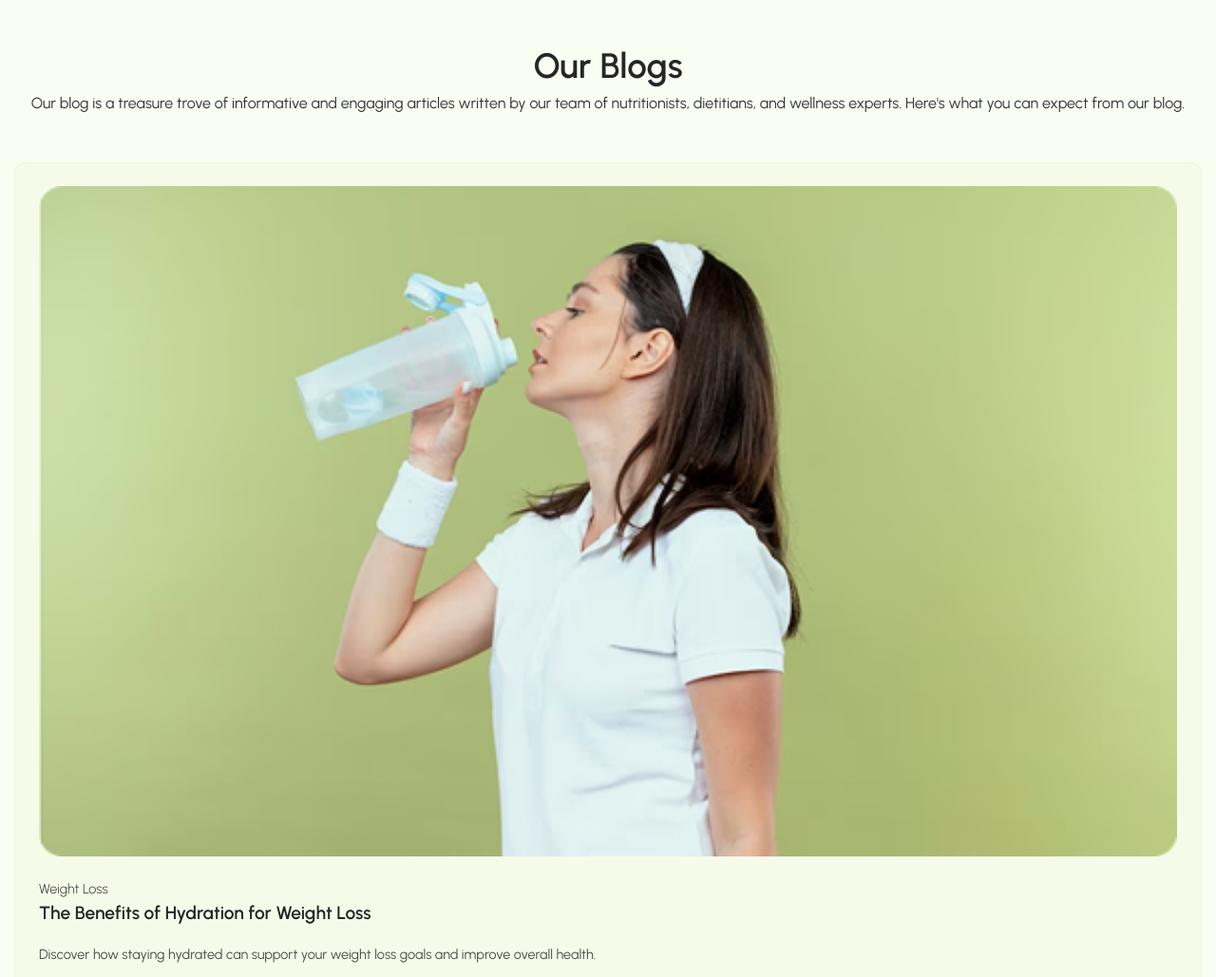
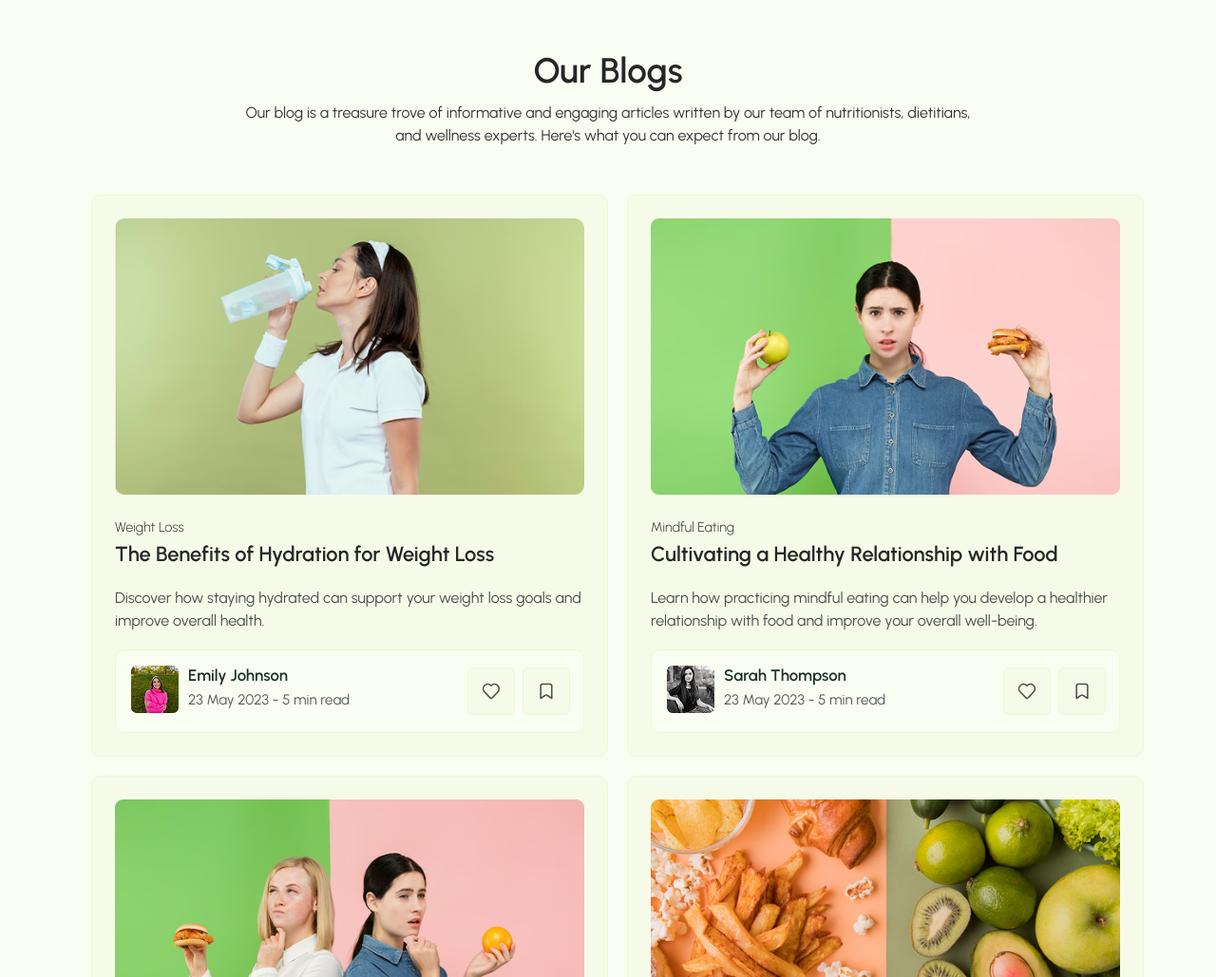
Before and after one commit to kric0007/mtm6201-midterm, a plain HTML site: page index.html in a window 1280 px wide. Shown: the part 1771-2800 px from the top of the page at 95% size. Drawn offline with Linux system fonts and the light colour scheme.

Commit message:
create and style blog section for laptop

```diff
--- a/css/style.css
+++ b/css/style.css
@@ -284,6 +284,14 @@ nav ul {
     color: var(--grey20);
 }
 
+.description {
+    text-align: center;
+    margin: 0 16px;
+    line-height: 1.5;
+    font-size: var(--paragraph-mobile);
+    color: var(--grey20);
+}
+
 .buttonCTA {
     margin-top: 30px;
     display: flex;
@@ -423,7 +431,7 @@ h2 {
 .banner-item p {
     color: var(--grey30);
     line-height: 1.5;
-    font-size: .9rem;
+    font-size: 1rem;
     padding: 18px 0;
 }
 
@@ -848,6 +856,7 @@ h2 {
         margin: 0;
         text-align: left;
         font-size: 2.68rem;
+        padding-bottom: 10px;
     }
 
     .regularP {
@@ -859,12 +868,7 @@ h2 {
         margin-top: 40px;
         margin-bottom: 50px;
     }
-    .starterCTA:hover {
-        background-color: var(--green85);
-    }
-    .demoCTA:hover {
-        color: var(--green70);
-    }
+
     .reviews, .review-images {
         display: none;
     }
@@ -899,14 +903,19 @@ h2 {
 }
 
 /* feauture section starts here */
+#features {
+    margin-right: 80px;
+    margin-left: 80px;
+}
+.description {
+    font-size: var(--paragraph-desktop);
+}
 h2 {
     font-size: var(--h2-desktop);
 }
 .cards-wrapper {
     display: grid;
     grid-template-columns: 50% 50%;
-    margin-left: 80px;
-    margin-right: 80px;
 }
 .cards-item h3 {
     font-size: var(--h3-desktop);
@@ -914,4 +923,40 @@ h2 {
 .cards-item p {
     font-size: 1rem;
 }
+/* blog section starts here */
+#blog {
+    margin-right: 80px;
+    margin-left: 80px;
 }
+.description {
+    width: 70%;
+    margin: 5px auto;
+}
+.banner-wrapper {
+    display: grid;
+    grid-template-columns: 50% 50%;
+}
+.banner-item:nth-child(2) {
+    order: 2;
+}
+.banner-item:nth-child(3) {
+    order: 1;
+}
+.banner-item:nth-child(4) {
+    order: 3;
+}
+.banner-item h3 {
+    font-size: 1.37rem;
+}
+.banner-creator-container {
+    display: flex;
+    justify-content: space-between;
+    align-items: center;
+}
+.banner-creator-text p {
+    margin-top: 5px;
+}
+.banner-icons {
+    padding-top: 0;
+}
+}
--- a/index.html
+++ b/index.html
@@ -146,9 +146,9 @@
                 </div>
             </div>
         </section>
-        <section>
+        <section id="features">
             <h2>Features</h2>
-            <p class="regularP">Welcome to the Feature Section of Nutritionist, your ultimate destination for all things
+            <p class="description">Welcome to the Feature Section of Nutritionist, your ultimate destination for all things
                 nutrition and wellness.</p>
             <div class="cards-wrapper">
                 <div class="cards-item">
@@ -201,9 +201,9 @@
                 </div>
             </div>
         </section>
-        <section>
+        <section id="blog">
             <h2>Our Blogs</h2>
-            <p class="regularP">
+            <p class="description">
                 Our blog is a treasure trove of informative and engaging articles written by our team of nutritionists,
                 dietitians, and wellness experts. Here's what you can expect from our blog.
             </p>
@@ -468,7 +468,7 @@
         </section>
         <section>
             <h2>Our Testimonials</h2>
-            <p class="regularP">Our satisfied clients share their success stories and experiences on their journey to
+            <p class="description">Our satisfied clients share their success stories and experiences on their journey to
                 better health and well-being.</p>
             <div class="testimonials">
                 <div class="quote">
@@ -522,7 +522,7 @@
         <!-- Pricing section starts here -->
         <section>
             <h2>Our Pricing</h2>
-            <p class="regularP">
+            <p class="description">
                 We outline our flexible and affordable options to support you on your journey to optimal health and
                 nutrition. We believe that everyone deserves access to personalized nutrition guidance and resources
             </p>
```
